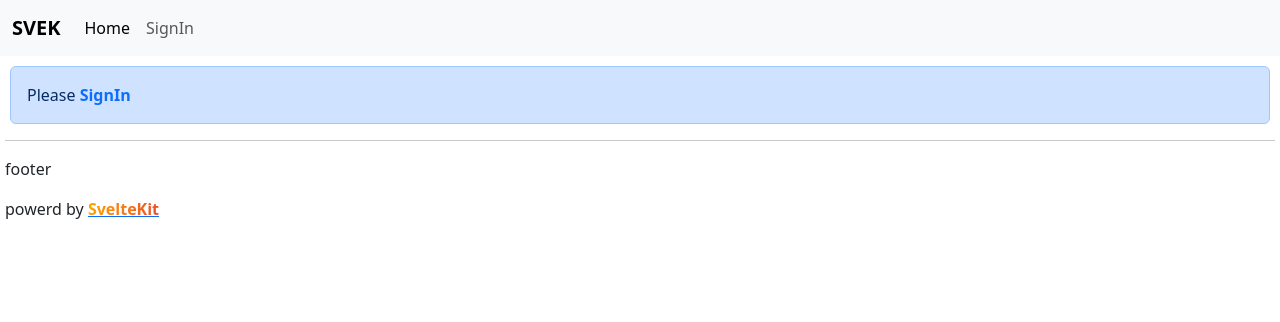
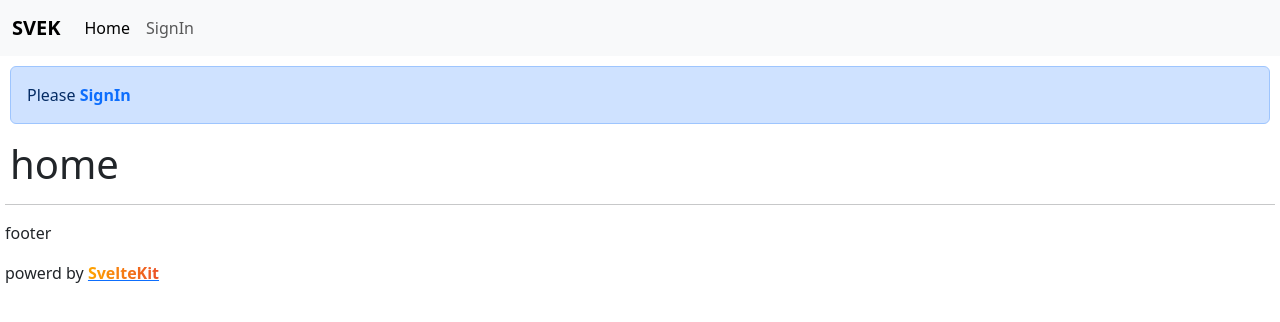
Before and after one commit to adidq/svek, a SvelteKit app: page / in a window 1280 px wide. Shown: the top 322 px of the page. Built offline with nearby package versions, Linux system fonts and the light colour scheme; no server answers.

Commit message:
Update +page.svelte

```diff
--- a/src/routes/+page.svelte
+++ b/src/routes/+page.svelte
@@ -5,4 +5,5 @@
 <h1><strong class="gra1">Hello</strong> <strong>{$page.data.session.user?.name}</strong></h1>
 {/if}
 <div>
+<h1>home</h1>
 </div>
```
